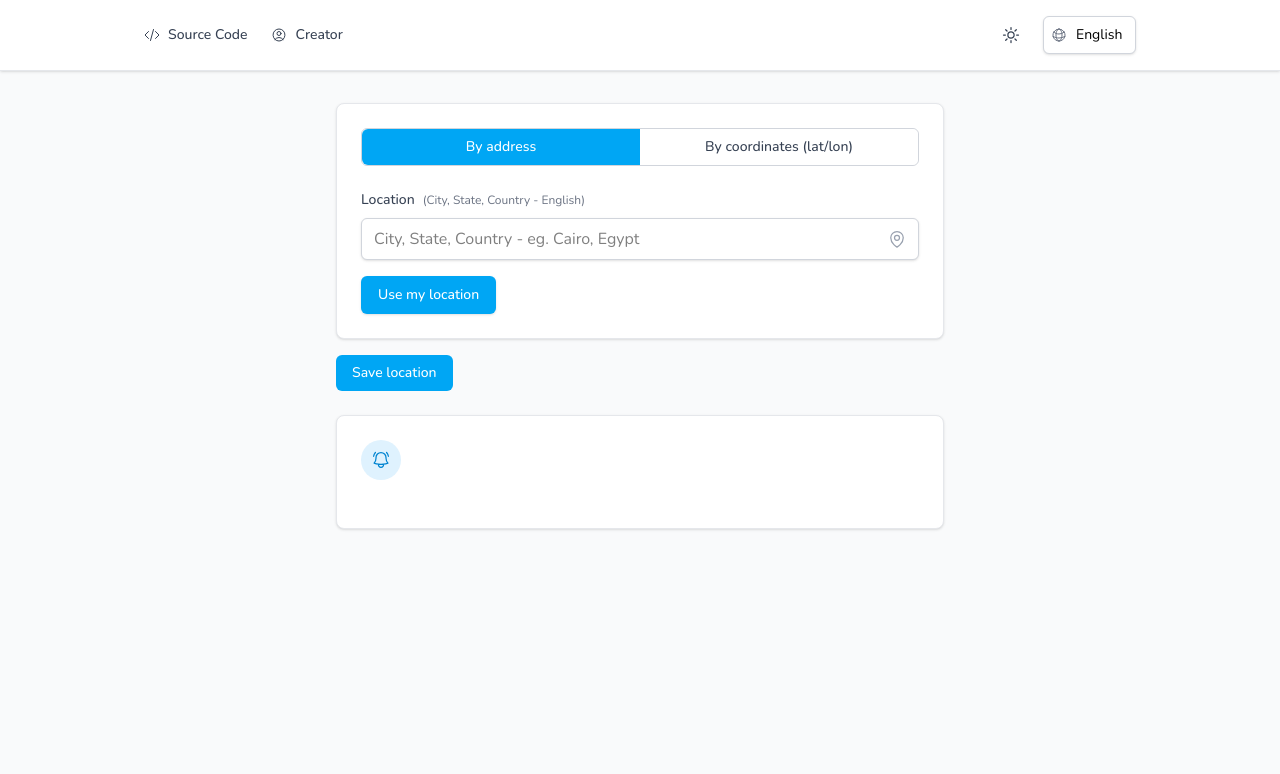
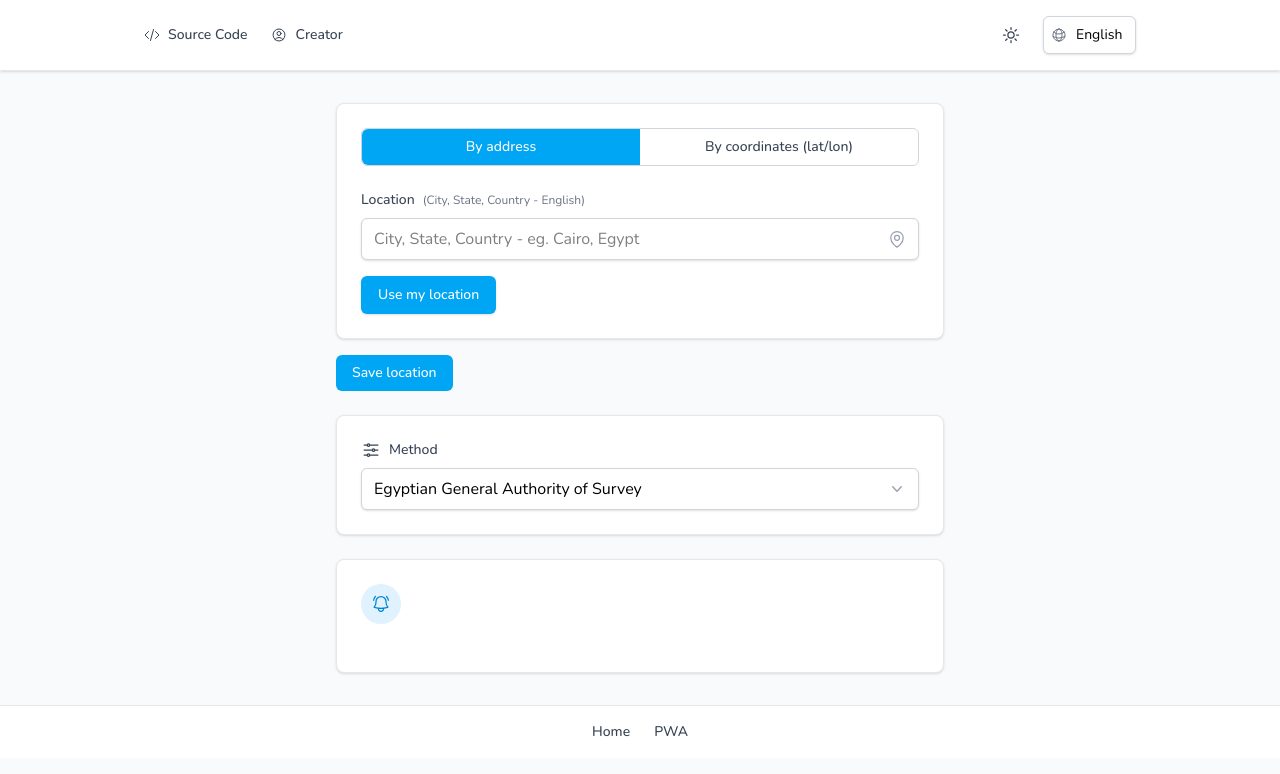
Before and after one commit to AhmedElywa/prayCalendar, a Next.js app: page /pwa in a window 1280 px wide. Shown: the top 774 px of the page. Built offline with nearby package versions, Linux system fonts and the light colour scheme.

Commit message:
Add method selection, countdown, and footer navigation

```diff
--- /dev/null
+++ b/src/Components/Footer.tsx
@@ -0,0 +1,29 @@
+import React from 'react';
+import Link from 'next/link';
+import { translations } from '../constants/translations';
+import type { Lang } from '../hooks/useLanguage';
+
+interface FooterProps {
+  lang: Lang;
+}
+
+export default function Footer({ lang }: FooterProps) {
+  return (
+    <footer className="border-t border-gray-200 bg-white py-4 dark:border-gray-700 dark:bg-zinc-900">
+      <div className="mx-auto flex max-w-screen-lg items-center justify-center gap-6 px-4">
+        <Link
+          href="/"
+          className="text-sm font-medium text-gray-700 transition hover:text-sky-500 dark:text-gray-200 dark:hover:text-sky-400"
+        >
+          {translations[lang].homeLink}
+        </Link>
+        <Link
+          href="/pwa"
+          className="text-sm font-medium text-gray-700 transition hover:text-sky-500 dark:text-gray-200 dark:hover:text-sky-400"
+        >
+          {translations[lang].pwaLink}
+        </Link>
+      </div>
+    </footer>
+  );
+}
--- /dev/null
+++ b/src/Components/MethodSelect.tsx
@@ -0,0 +1,50 @@
+import React from 'react';
+import { AdjustmentsHorizontalIcon } from '@heroicons/react/24/outline';
+import { translations } from '../constants/translations';
+import type { Lang } from '../hooks/useLanguage';
+import defaultMethod from './defaultMethod';
+
+interface MethodSelectProps {
+  lang: Lang;
+  method: string;
+  setMethod: (method: string) => void;
+}
+
+export default function MethodSelect({ lang, method, setMethod }: MethodSelectProps) {
+  return (
+    <div className="rounded-lg border border-gray-200 bg-white p-6 shadow-sm dark:border-gray-700 dark:bg-zinc-900">
+      <label className="mb-2 flex items-center gap-2 text-sm font-medium text-gray-700 dark:text-gray-200">
+        <AdjustmentsHorizontalIcon className="h-5 w-5" />
+        {translations[lang].method}
+      </label>
+      <div className="relative">
+        <select
+          value={method}
+          onChange={(e) => setMethod(e.target.value)}
+          className="w-full appearance-none rounded-md border border-gray-300 bg-white py-2 ps-3 pe-10 shadow-sm transition focus:border-sky-500 focus:ring-1 focus:ring-sky-500 focus:outline-none dark:border-gray-600 dark:bg-zinc-800 dark:text-white"
+        >
+          {defaultMethod.map((m) => (
+            <option key={m.value} value={m.value}>
+              {m.label[lang]}
+            </option>
+          ))}
+        </select>
+        <div className="pointer-events-none absolute inset-y-0 end-0 flex items-center pe-3">
+          <svg
+            className="h-5 w-5 text-gray-400"
+            xmlns="http://www.w3.org/2000/svg"
+            viewBox="0 0 20 20"
+            fill="currentColor"
+            aria-hidden="true"
+          >
+            <path
+              fillRule="evenodd"
+              d="M5.23 7.21a.75.75 0 011.06.02L10 11.168l3.71-3.938a.75.75 0 111.08 1.04l-4.25 4.5a.75.75 0 01-1.08 0l-4.25-4.5a.75.75 0 01.02-1.06z"
+              clipRule="evenodd"
+            />
+          </svg>
+        </div>
+      </div>
+    </div>
+  );
+}
--- a/src/Components/PrayerPreview.tsx
+++ b/src/Components/PrayerPreview.tsx
@@ -7,17 +7,30 @@ import { BellAlertIcon, ClockIcon } from '@heroicons/react/24/outline';
 interface PrayerPreviewProps {
   lang: Lang;
   loadingNext: boolean;
-  nextPrayer: { name: string; diffMs: number } | null;
+  nextPrayer: { name: string; time: number } | null;
   todayTimings: Record<string, string> | null;
 }
 
 export default function PrayerPreview({ lang, loadingNext, nextPrayer, todayTimings }: PrayerPreviewProps) {
   const formatDiff = (ms: number) => {
-    const mins = Math.round(ms / 60000);
+    const mins = Math.max(0, Math.round(ms / 60000));
     const h = Math.floor(mins / 60);
     const m = mins % 60;
     return `${h ? `${h}h ` : ''}${m}m`;
   };
+
+  const [remaining, setRemaining] = React.useState<number | null>(null);
+
+  React.useEffect(() => {
+    if (!nextPrayer) {
+      setRemaining(null);
+      return;
+    }
+    const update = () => setRemaining(nextPrayer.time - Date.now());
+    update();
+    const id = setInterval(update, 1000);
+    return () => clearInterval(id);
+  }, [nextPrayer]);
 
   const localizePrayer = (name: string) => {
     const idx = eventNames.en.indexOf(name);
@@ -42,7 +55,9 @@ export default function PrayerPreview({ lang, loadingNext, nextPrayer, todayTimi
               <span className="font-medium">{translations[lang].nextPrayer}:</span>{' '}
               <span className="text-sky-600 dark:text-sky-400">{localizePrayer(nextPrayer.name)}</span>{' '}
               <span>{translations[lang].inLabel}</span>{' '}
-              <span className="font-medium text-gray-900 dark:text-white">{formatDiff(nextPrayer.diffMs)}</span>
+              <span className="font-medium text-gray-900 dark:text-white">
+                {remaining !== null ? formatDiff(remaining) : ''}
+              </span>
             </div>
           ) : null}
         </div>
--- a/src/app/page.tsx
+++ b/src/app/page.tsx
@@ -8,6 +8,7 @@ import MethodAndSettings from '../Components/MethodAndSettings';
 import AdvancedOptions from '../Components/AdvancedOptions';
 import PrayerPreview from '../Components/PrayerPreview';
 import InstructionsSection from '../Components/InstructionsSection';
+import Footer from '../Components/Footer';
 import { useLanguage, useLocationFields, useTimingsPreview } from '../hooks';
 import { translations } from '../constants/translations';
 import { eventNames, alarmOptionsData } from '../constants/prayerData';
@@ -135,6 +136,7 @@ export default function HomePage() {
           <InstructionsSection lang={lang} />
         </div>
       </div>
+      <Footer lang={lang} />
     </main>
   );
 }
--- a/src/app/pwa/page.tsx
+++ b/src/app/pwa/page.tsx
@@ -3,6 +3,8 @@ import React from 'react';
 import Navigation from '../../Components/Navigation';
 import LocationInputs from '../../Components/LocationInputs';
 import PrayerPreview from '../../Components/PrayerPreview';
+import MethodSelect from '../../Components/MethodSelect';
+import Footer from '../../Components/Footer';
 import { useLanguage, useLocationFields, useTimingsPreview } from '../../hooks';
 import { translations } from '../../constants/translations';
 
@@ -12,6 +14,7 @@ export default function PrayApp() {
 
   const locationFields = useLocationFields();
   const [collapsed, setCollapsed] = React.useState(false);
+  const [method, setMethod] = React.useState('5');
 
   React.useEffect(() => {
     const saved = localStorage.getItem('pwaLocation');
@@ -26,6 +29,7 @@ export default function PrayApp() {
           locationFields.setLatitude(data.latitude || '');
           locationFields.setLongitude(data.longitude || '');
         }
+        if (data.method) setMethod(String(data.method));
         setCollapsed(true);
       } catch {}
     }
@@ -33,7 +37,7 @@ export default function PrayApp() {
 
   const handleSave = () => {
     const { inputMode, address, latitude, longitude } = locationFields;
-    localStorage.setItem('pwaLocation', JSON.stringify({ inputMode, address, latitude, longitude }));
+    localStorage.setItem('pwaLocation', JSON.stringify({ inputMode, address, latitude, longitude, method }));
     setCollapsed(true);
   };
 
@@ -46,7 +50,7 @@ export default function PrayApp() {
     address: locationFields.address,
     latitude: locationFields.latitude,
     longitude: locationFields.longitude,
-    method: '5',
+    method,
     lang,
   });
 
@@ -77,8 +81,10 @@ export default function PrayApp() {
             </button>
           </div>
         )}
+        <MethodSelect lang={lang} method={method} setMethod={setMethod} />
         <PrayerPreview lang={lang} loadingNext={loadingNext} nextPrayer={nextPrayer} todayTimings={todayTimings} />
       </div>
+      <Footer lang={lang} />
     </main>
   );
 }
--- a/src/constants/translations.ts
+++ b/src/constants/translations.ts
@@ -16,6 +16,8 @@ export const translations = {
     copy: 'Copy subscribe link',
     source: 'Source Code',
     creator: 'Creator',
+    homeLink: 'Home',
+    pwaLink: 'PWA',
     editHint: 'You can edit the subscribe link and add arguments from the docs',
     docsAnchor: 'Prayer Times Calendar by address',
     docsLinkText: 'Full Docs Here',
@@ -71,6 +73,8 @@ export const translations = {
     copy: 'انسخ رابط الاشتراك',
     source: 'المصدر',
     creator: 'المطور',
+    homeLink: 'الرئيسية',
+    pwaLink: 'تطبيق PWA',
     editHint: 'يمكنك تعديل رابط الاشتراك وإضافة معاملات من المستندات',
     docsAnchor: 'تقويم أوقات الصلاة حسب العنوان',
     docsLinkText: 'التوثيق الكامل هنا',
--- a/src/hooks/useTimingsPreview.ts
+++ b/src/hooks/useTimingsPreview.ts
@@ -15,7 +15,7 @@ interface UseTimingsPreviewDeps {
 export function useTimingsPreview(deps: UseTimingsPreviewDeps) {
   const { inputMode, address, latitude, longitude, method, lang } = deps;
   const [loading, setLoading] = React.useState(false);
-  const [nextPrayer, setNextPrayer] = React.useState<{ name: string; diffMs: number } | null>(null);
+  const [nextPrayer, setNextPrayer] = React.useState<{ name: string; time: number } | null>(null);
   const [todayTimings, setTodayTimings] = React.useState<Record<string, string> | null>(null);
 
   React.useEffect(() => {
@@ -38,13 +38,13 @@ export function useTimingsPreview(deps: UseTimingsPreviewDeps) {
 
         const order = ['Fajr', 'Sunrise', 'Dhuhr', 'Asr', 'Maghrib', 'Isha', 'Midnight'];
         const now = new Date();
-        let upcoming: { name: string; diffMs: number } | null = null;
+        let upcoming: { name: string; time: number } | null = null;
         for (const ev of order) {
           const [h, m] = timings[ev].split(':').map(Number);
           const d = new Date(now);
           d.setHours(h, m, 0, 0);
           if (d > now) {
-            upcoming = { name: ev, diffMs: d.getTime() - now.getTime() };
+            upcoming = { name: ev, time: d.getTime() };
             break;
           }
         }
```
